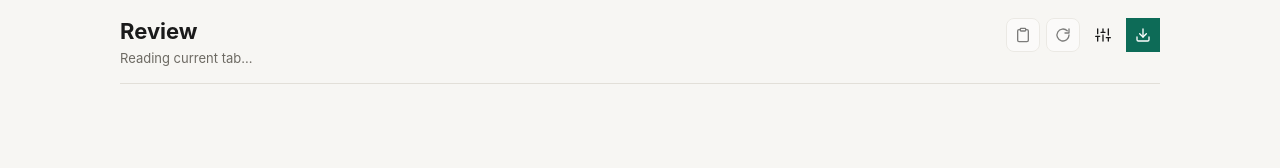
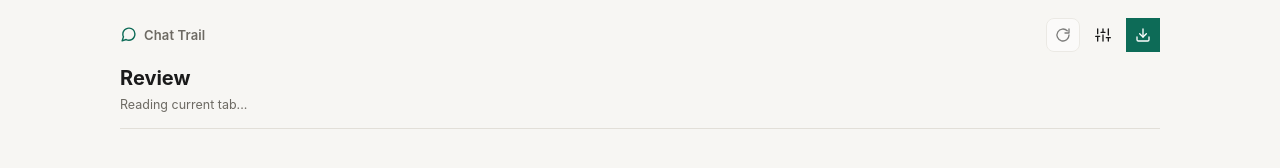
Before and after one commit to Rasalas/chat-trail, a website built with Vite: page src/review/index.html in a window 1280 px wide. Built offline with nearby package versions, Linux system fonts and the light colour scheme; some packages are replaced by stand-ins of ours; no server answers.

Commit message:
feat: brand header with dynamic chat title and meta line
- Chat Trail wordmark with bubble logo above the conversation title
- Chat title becomes the page heading; provider, model, capture time, url
  and message count move into a meta line beneath it
- Clipboard import moves into the settings popover next to the extraction
  options

```diff
--- a/src/review/index.html
+++ b/src/review/index.html
@@ -8,14 +8,12 @@
   <body>
     <main class="review-shell">
       <header class="topbar">
-        <div class="topbar-title">
-          <h1>Review</h1>
-          <p id="summary" class="summary">Waiting for the active tab.</p>
+        <div class="brand-row">
+          <div class="brand">
+            <svg class="brand-mark" viewBox="0 0 24 24" fill="none" stroke="currentColor" stroke-width="2" stroke-linecap="round" stroke-linejoin="round"><path d="M21 11.5a8.38 8.38 0 0 1-.9 3.8 8.5 8.5 0 0 1-7.6 4.7 8.38 8.38 0 0 1-3.8-.9L3 21l1.9-5.7a8.38 8.38 0 0 1-.9-3.8 8.5 8.5 0 0 1 4.7-7.6 8.38 8.38 0 0 1 3.8-.9h.5a8.48 8.48 0 0 1 8 8v.5z"/></svg>
+            Chat Trail
           </div>
           <div class="topbar-actions">
-          <button id="clipboard-import" class="icon" type="button" title="Import from clipboard" aria-label="Import from clipboard">
-            <svg viewBox="0 0 24 24" fill="none" stroke="currentColor" stroke-width="2" stroke-linecap="round" stroke-linejoin="round"><rect x="8" y="2" width="8" height="4" rx="1"/><path d="M16 4h2a2 2 0 0 1 2 2v14a2 2 0 0 1-2 2H6a2 2 0 0 1-2-2V6a2 2 0 0 1 2-2h2"/></svg>
-          </button>
             <button id="refresh" class="icon" type="button" title="Refresh" aria-label="Refresh">
               <svg viewBox="0 0 24 24" fill="none" stroke="currentColor" stroke-width="2" stroke-linecap="round" stroke-linejoin="round"><path d="M21 12a9 9 0 1 1-2.64-6.36"/><path d="M21 3v6h-6"/></svg>
             </button>
@@ -31,6 +29,7 @@
                   Enabled: extraction will click each assistant copy button and briefly read your
                   clipboard, then restore its previous content. DOM extraction remains the default.
                 </p>
+                <button id="clipboard-import" type="button">Import from clipboard</button>
                 <h3>Messages</h3>
                 <div class="popover-row">
                   <button id="select-all" type="button">Show all</button>
@@ -75,6 +74,12 @@
               </div>
             </details>
           </div>
+        </div>
+
+        <div class="title-block">
+          <h1 id="chat-title">Review</h1>
+          <p id="summary" class="meta">Waiting for the active tab.</p>
+        </div>
       </header>
 
       <section class="messages" id="messages" aria-live="polite"></section>
--- a/src/review/index.ts
+++ b/src/review/index.ts
@@ -15,6 +15,7 @@ import { ChatMessage, ConversationExport, ContentBlock, DEFAULT_EXPORT_OPTIONS,
 import { contentToMarkdown, renderMarkdown } from "../shared/markdown";
 
 const summary = document.querySelector<HTMLElement>("#summary")!;
+const chatTitle = document.querySelector<HTMLElement>("#chat-title")!;
 const messagesRoot = document.querySelector<HTMLElement>("#messages")!;
 const refreshButton = document.querySelector<HTMLButtonElement>("#refresh")!;
 const selectAllButton = document.querySelector<HTMLButtonElement>("#select-all")!;
@@ -123,7 +124,8 @@ function render(): void {
 
   const options = readOptions();
   const preview = applyExportOptions(pickSelectedMessages(), options);
-  summary.textContent = `${preview.messages.length} of ${conversation.messages.length} messages · ${conversation.source.provider} · ${conversation.source.title}`;
+  chatTitle.textContent = conversation.source.title || "Chat Export";
+  summary.textContent = metaLine(conversation, preview.messages.length);
 
   if (preview.messages.length === 0) {
     messagesRoot.innerHTML = `<div class="empty">No messages selected for export.</div>`;
@@ -131,6 +133,17 @@ function render(): void {
   }
 
   messagesRoot.replaceChildren(...preview.messages.map(messageNode));
+}
+
+function metaLine(conversation: ConversationExport, count: number): string {
+  const parts = [
+    `${count} of ${conversation.messages.length} messages`,
+    conversation.source.provider,
+    conversation.source.model,
+    conversation.source.captured_at ? `captured ${conversation.source.captured_at}` : undefined,
+    conversation.source.url
+  ].filter(Boolean);
+  return parts.join(" · ");
 }
 
 function messageNode(message: ChatMessage): HTMLElement {
--- a/src/review/style.css
+++ b/src/review/style.css
@@ -84,36 +84,59 @@ button:disabled {
 
 .topbar {
   display: flex;
-  align-items: flex-start;
-  justify-content: space-between;
-  gap: 16px;
+  flex-direction: column;
+  gap: 14px;
   padding-bottom: 14px;
   border-bottom: 1px solid var(--border);
 }
 
-.topbar-title {
-  min-width: 0;
+.brand-row {
+  display: flex;
+  align-items: center;
+  justify-content: space-between;
+  gap: 16px;
 }
 
-h1 {
-  margin: 0;
-  font-size: 22px;
-  line-height: 1.2;
+.brand {
+  display: flex;
+  align-items: center;
+  gap: 7px;
+  color: var(--muted);
+  font-size: 13px;
+  font-weight: 600;
+  letter-spacing: 0.01em;
 }
 
-.summary {
-  margin: 4px 0 0;
-  color: var(--muted);
-  font-size: 13px;
-  overflow: hidden;
-  text-overflow: ellipsis;
-  white-space: nowrap;
+.brand-mark {
+  width: 17px;
+  height: 17px;
+  color: var(--accent);
 }
 
 .topbar-actions {
   display: flex;
   align-items: center;
   gap: 6px;
+}
+
+.title-block {
+  min-width: 0;
+}
+
+h1 {
+  margin: 0;
+  font-size: 20px;
+  line-height: 1.25;
+  overflow-wrap: break-word;
+}
+
+.meta {
+  margin: 4px 0 0;
+  color: var(--muted);
+  font-size: 12.5px;
+  overflow: hidden;
+  text-overflow: ellipsis;
+  white-space: nowrap;
 }
 
 button.icon,
```
Lines whose indentation alone changed are shown as unchanged.
